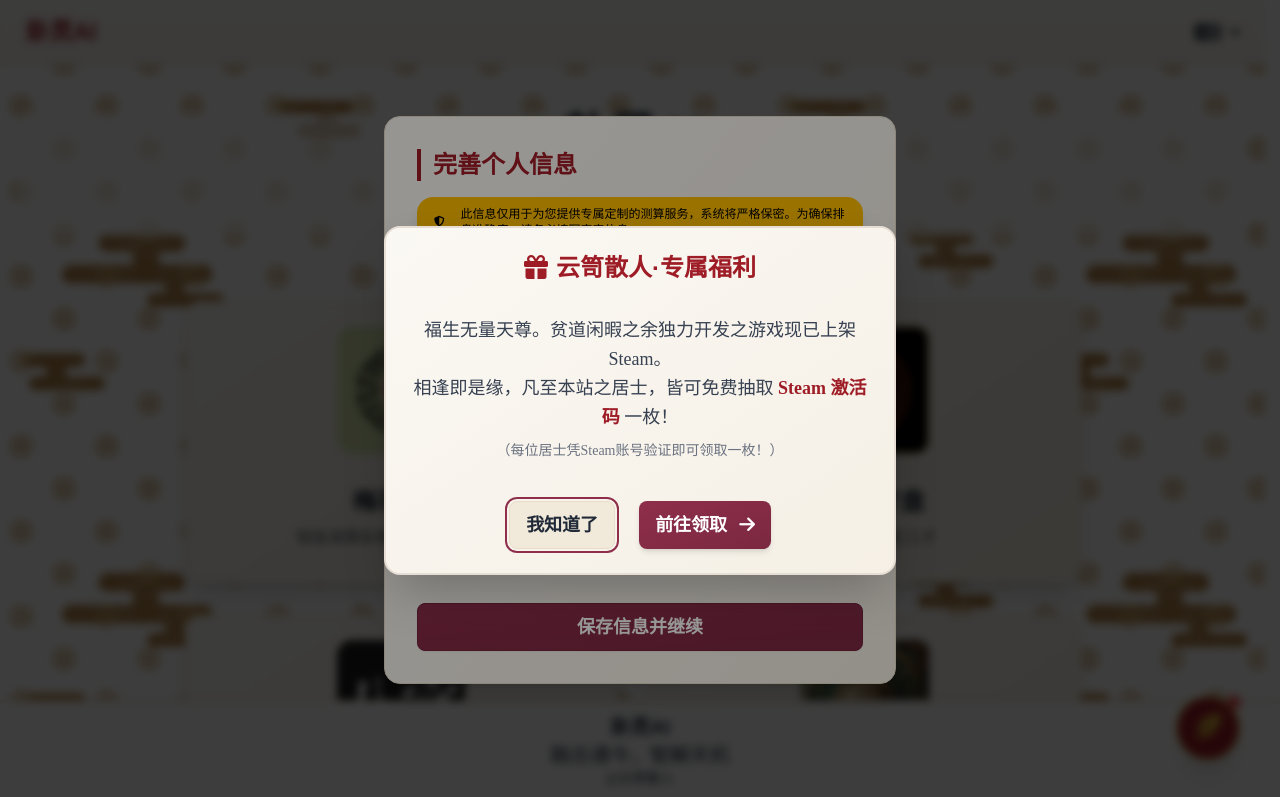
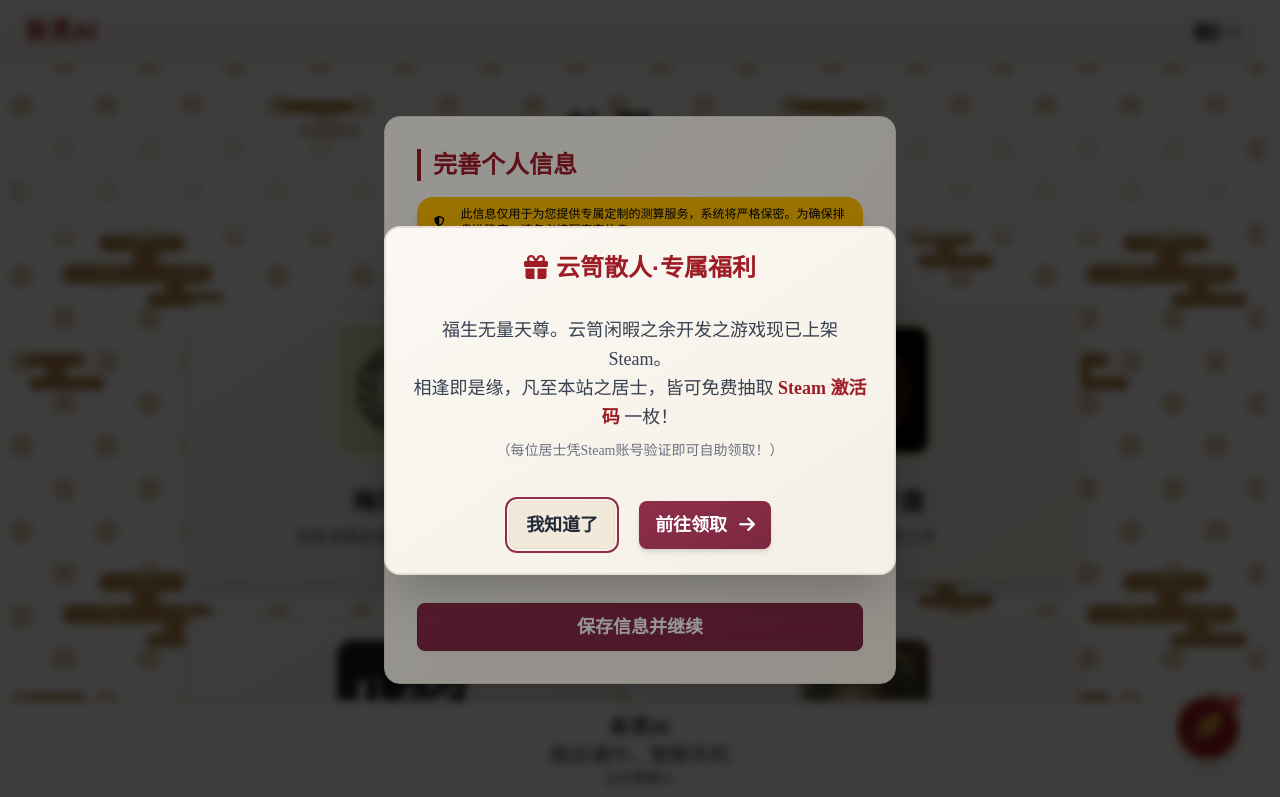
Before and after one commit to TianLanDaoRen/TianLanDaoRen.github.io, a website: page index.html in a window 1280 px wide. Shown: the top 797 px of the page. Drawn offline with nearby package versions, Linux system fonts and the light colour scheme; a web font is replaced by a local one.

Commit message:
fix：修改cdkey提示词

```diff
--- a/index.html
+++ b/index.html
@@ -47,9 +47,9 @@
         </h3>
 
         <p class="py-4 text-font text-lg text-gray-700 text-center leading-relaxed">
-            福生无量天尊。贫道闲暇之余独力开发之游戏现已上架 Steam。<br>
+            福生无量天尊。云笥闲暇之余开发之游戏现已上架 Steam。<br>
             相逢即是缘，凡至本站之居士，皆可免费抽取 <strong class="text-[#9e1c26]">Steam 激活码</strong> 一枚！<br>
-            <span class="text-sm text-gray-500 mt-2 block">（每位居士凭Steam账号验证即可领取一枚！）</span>
+            <span class="text-sm text-gray-500 mt-2 block">（每位居士凭Steam账号验证即可自助领取！）</span>
         </p>
 
         <div class="modal-action justify-center gap-4 mt-6">
```
Also changed, not shown: cdkey.html (+4 -4 lines).
